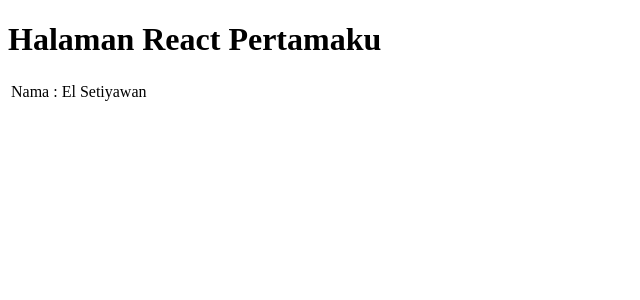
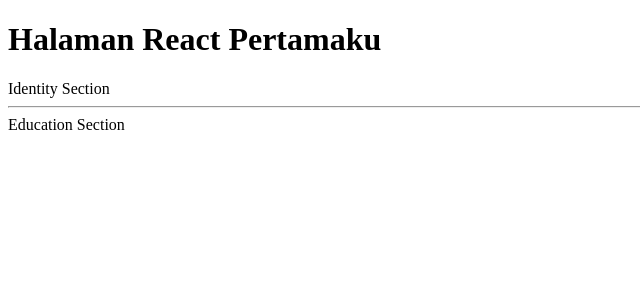
Before and after one commit to rei41q/Learn-fsw, a React (Create React App) app in the folder cp8/chapter8/: page / in a window 1280 px wide. Shown: the top 300 px of the page, without its empty margins (0-640 px from the left). Built offline with nearby package versions, Linux system fonts and the light colour scheme.

Commit message:
separate section

```diff
--- a/cp8/chapter8/src/App.js
+++ b/cp8/chapter8/src/App.js
@@ -1,14 +1,17 @@
+import Education from "./Education";
 import Identity from "./Identity";
 
-function App() {
+const App = () => {
   return (
     <>
       <div>
         <h1>Halaman React Pertamaku</h1>
       </div>
       <Identity />
+      <hr />
+      <Education />
     </>
   );
-}
+};
 
 export default App;
--- /dev/null
+++ b/cp8/chapter8/src/Button.js
@@ -0,0 +1,5 @@
+const Button = () => {
+  return <button>HIT ME!</button>;
+};
+
+export default Button;
--- /dev/null
+++ b/cp8/chapter8/src/Education.js
@@ -0,0 +1,5 @@
+const Education = () => {
+  return <div>Education Section</div>;
+};
+
+export default Education;
--- a/cp8/chapter8/src/Identity.js
+++ b/cp8/chapter8/src/Identity.js
@@ -2,17 +2,7 @@ import { Component } from "react";
 
 class Identity extends Component {
   render() {
-    return (
-      <table>
-        <tbody>
-          <tr>
-            <td>Nama</td>
-            <td>:</td>
-            <td>El Setiyawan</td>
-          </tr>
-        </tbody>
-      </table>
-    );
+    return <div>Identity Section</div>;
   }
 }
 
```
